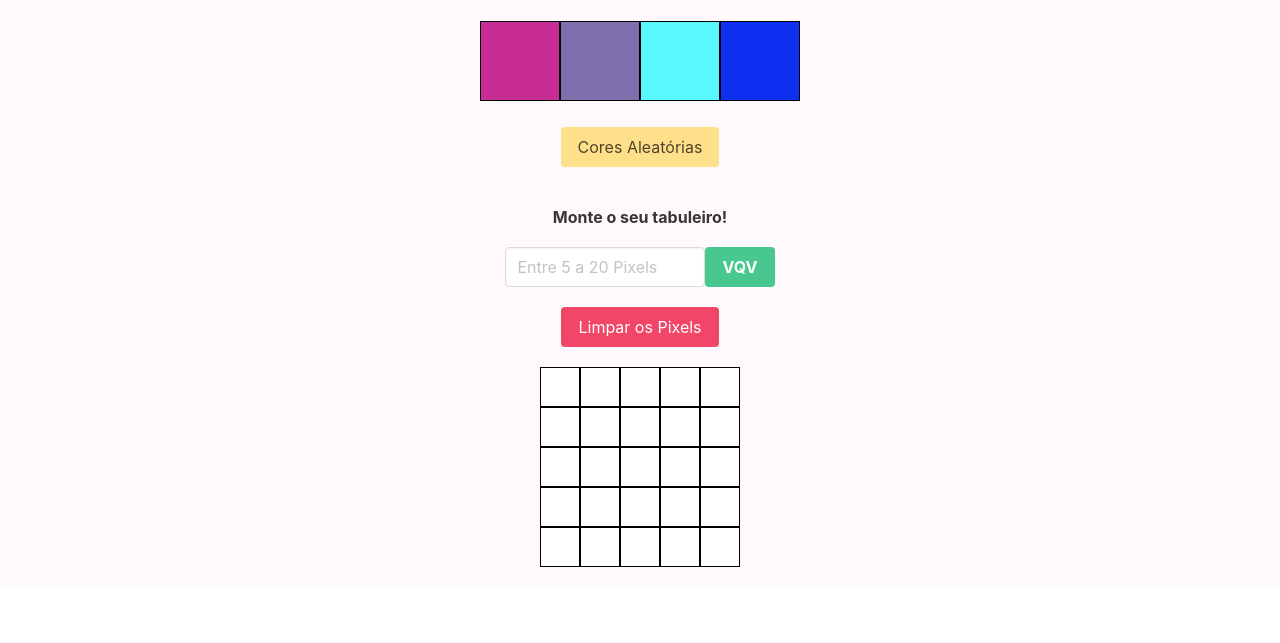
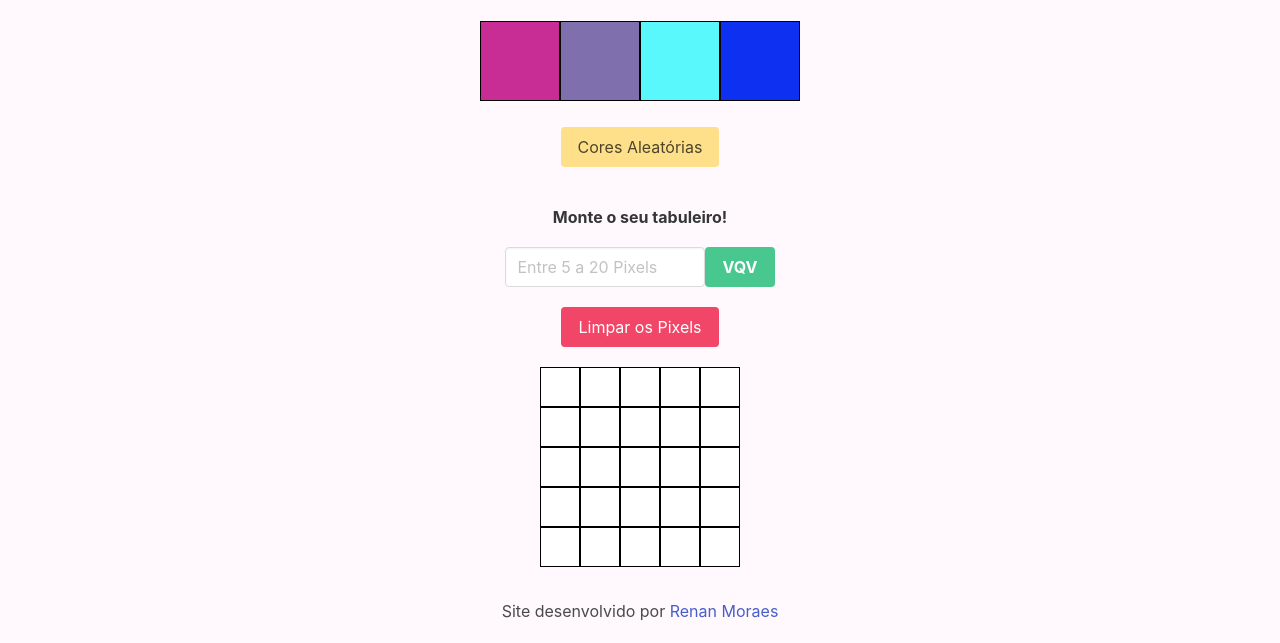
Before and after one commit to renanvamo/Pixels-Art-Trybe-Fundamentals-, a plain HTML site: page index.html in a window 1280 px wide. Shown: the part 246-889 px from the top of the page. Before the commit the page ends 833 px from the top, so only its background shows below. Drawn offline with nearby package versions, Linux system fonts and the light colour scheme.

Commit message:
Adiciona um footer

```diff
--- a/index.html
+++ b/index.html
@@ -41,6 +41,9 @@
     <section id="pixel-board">
     </section>
     <script src="script.js"></script>
+    <footer>
+      <p>Site desenvolvido por <a target="_blank" href="https://www.linkedin.com/in/renan-moraes-a86805203/">Renan Moraes</a></p>
+    </footer>
   </main>
 </body>
 </html>
--- a/style.css
+++ b/style.css
@@ -61,3 +61,7 @@ header {
 .lines{
   line-height: 60px;
 }
+
+footer {
+  margin-top: 32px;
+}
```
